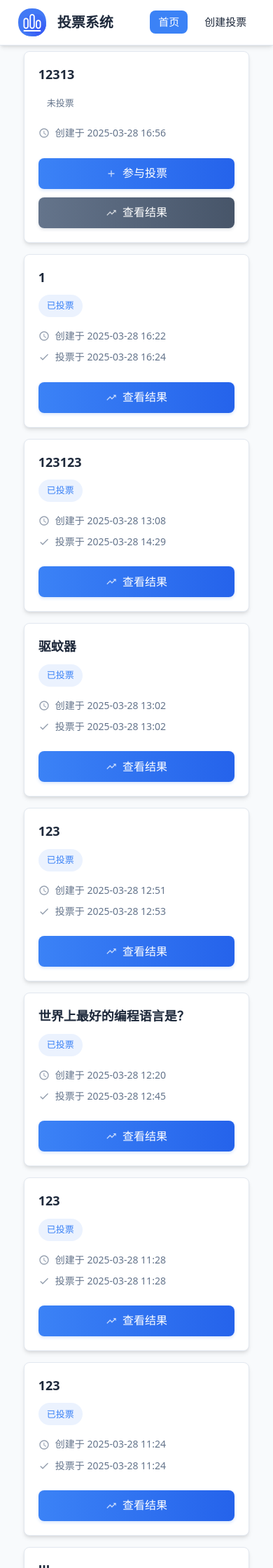
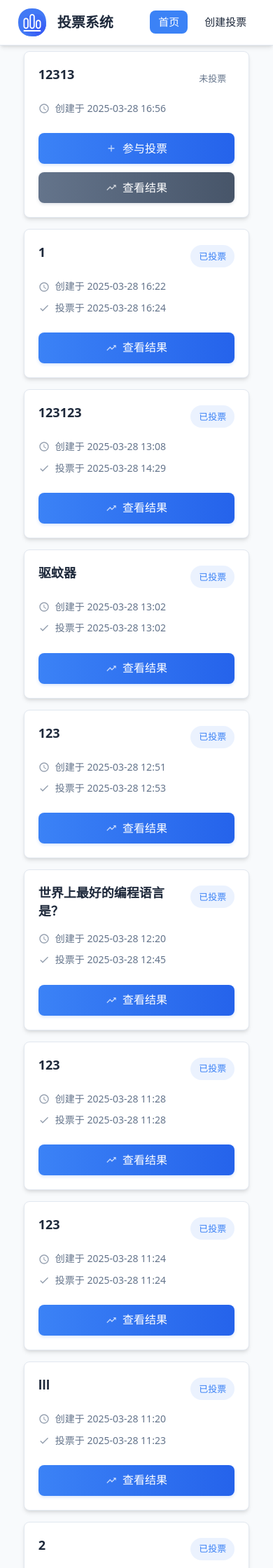
Before and after one commit to AllpickMode/vote, a Flask app: page / in a window 390 px wide. Shown: the top 2240 px of the page at 70% size. Run offline with Flask 3, Linux system fonts and the light colour scheme; data comes from the database, SQL or seed files in the repository; some libraries are stand-ins or nearby versions.

Commit message:
样式应该是相当完美了

```diff
--- a/static/style.css
+++ b/static/style.css
@@ -815,9 +815,22 @@ form button[type="submit"] {
     }
 
     .poll-header {
-        flex-direction: column;
+        flex-direction: row;
         align-items: flex-start;
         gap: 0.75rem;
+        flex-wrap: wrap;
+    }
+
+    .poll-title {
+        font-size: 1rem;
+        margin-right: auto;
+    }
+
+    .badge {
+        margin-top: 2px;
+        padding: 0.25rem 0.5rem;
+        font-size: 0.75rem;
+        flex-shrink: 0;
     }
 
     .poll-title {
```
